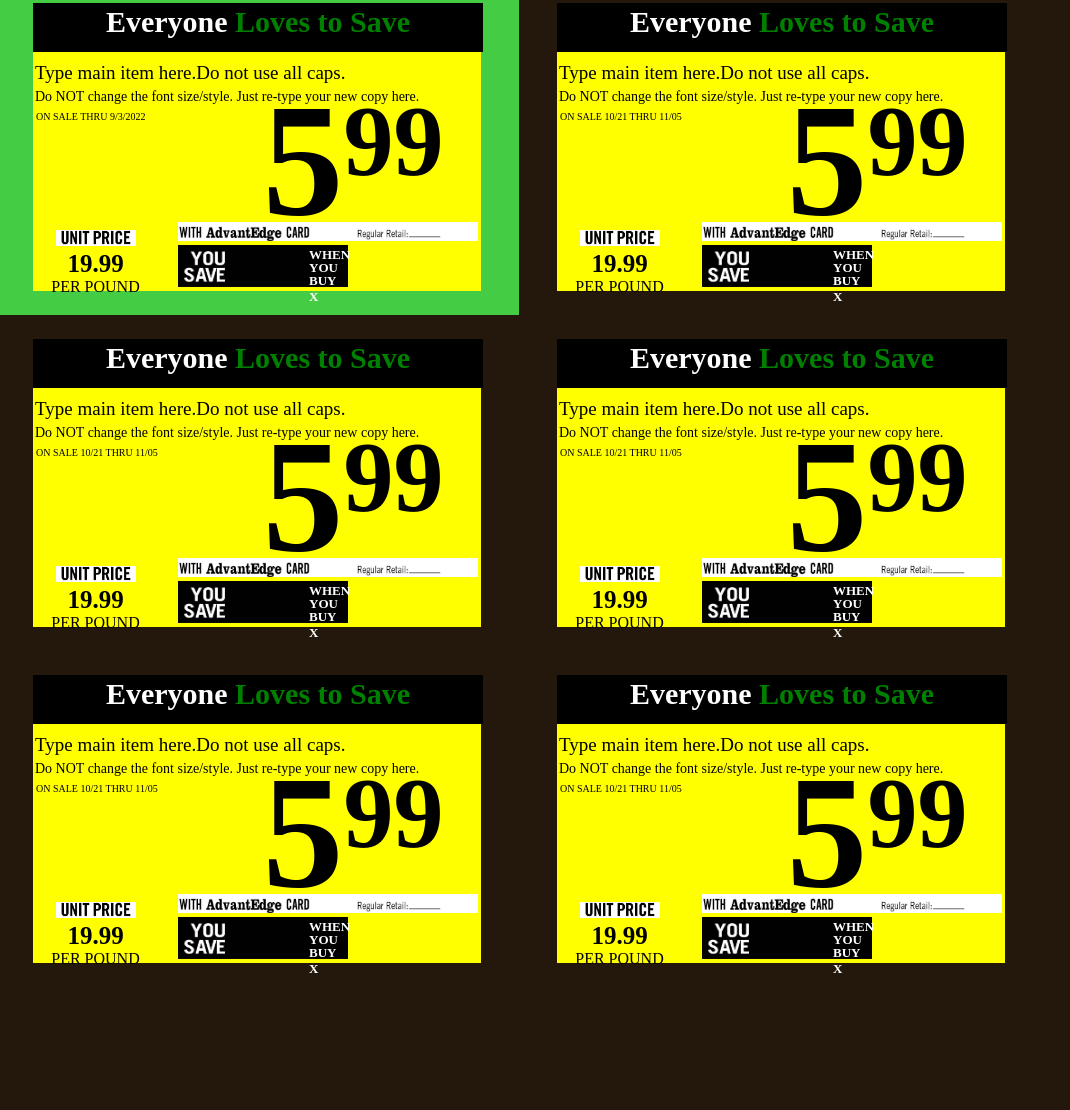
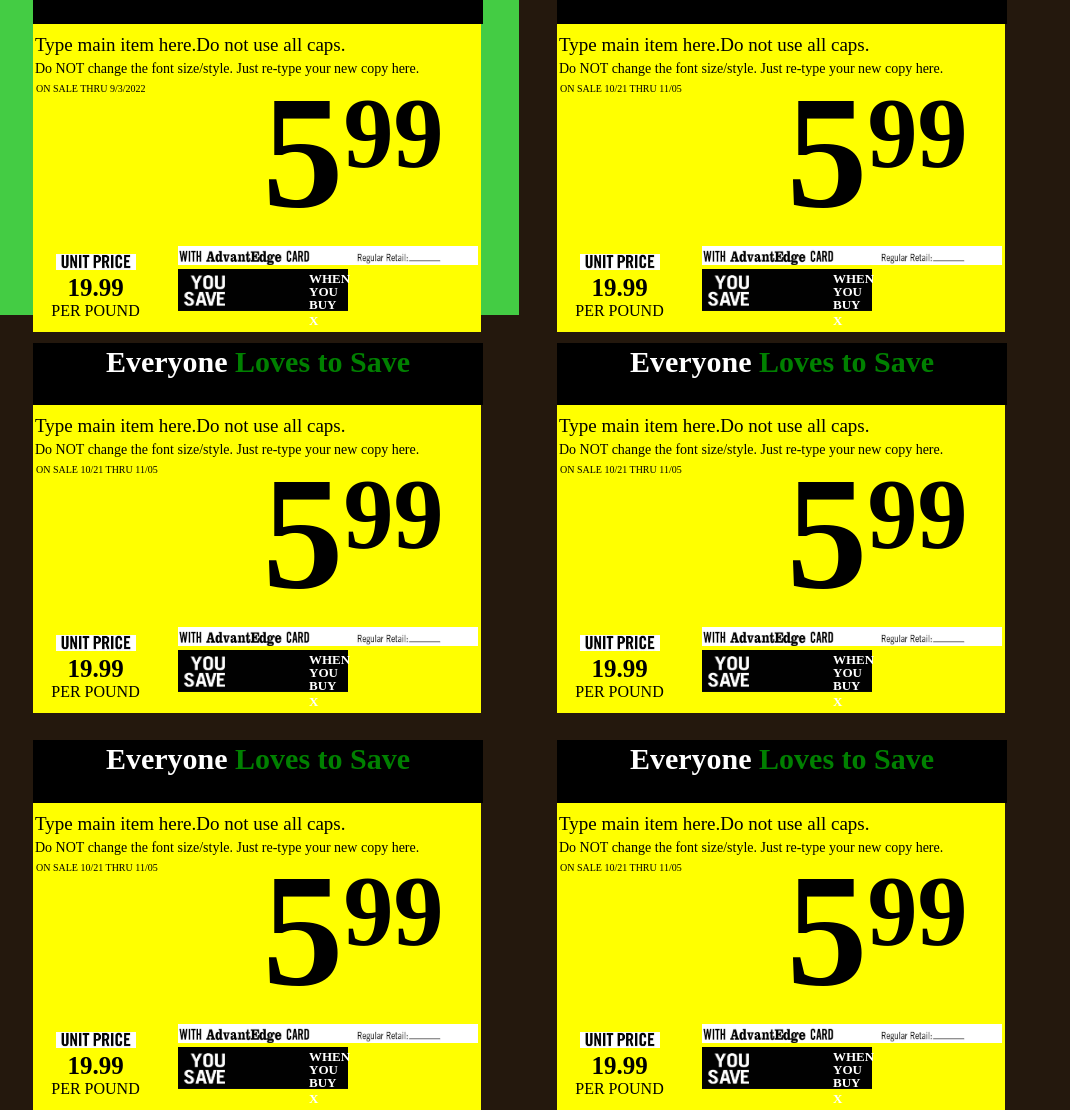
Before and after one commit to Tdzie/QuickSignTesting, a plain HTML site: page DSize.html in a window 1280 px wide. Shown: the part 925-2035 px from the top of the page, without its empty margins (0-1070 px from the left). Before the commit the page ends 1920 px from the top, so only its background shows below. Drawn offline with Linux system fonts and the light colour scheme.

Commit message:
Update DSize.css

```diff
--- a/styles/DSize.css
+++ b/styles/DSize.css
@@ -1,4 +1,9 @@
-
+#outline3, #outline4{
+    margin-top: 90px;
+}
+#outline5, #outline6{
+    margin-top:213px;
+}
 #priceInputOuterDiv{
     display: flex;
     justify-content: space-between;
@@ -209,7 +214,7 @@ body > header {
 
 .outline {
     background-color: yellow;
-    height: 288px;
+    height: 370px;
     width: 448px;
     display: grid;
     grid-template-areas:
```
